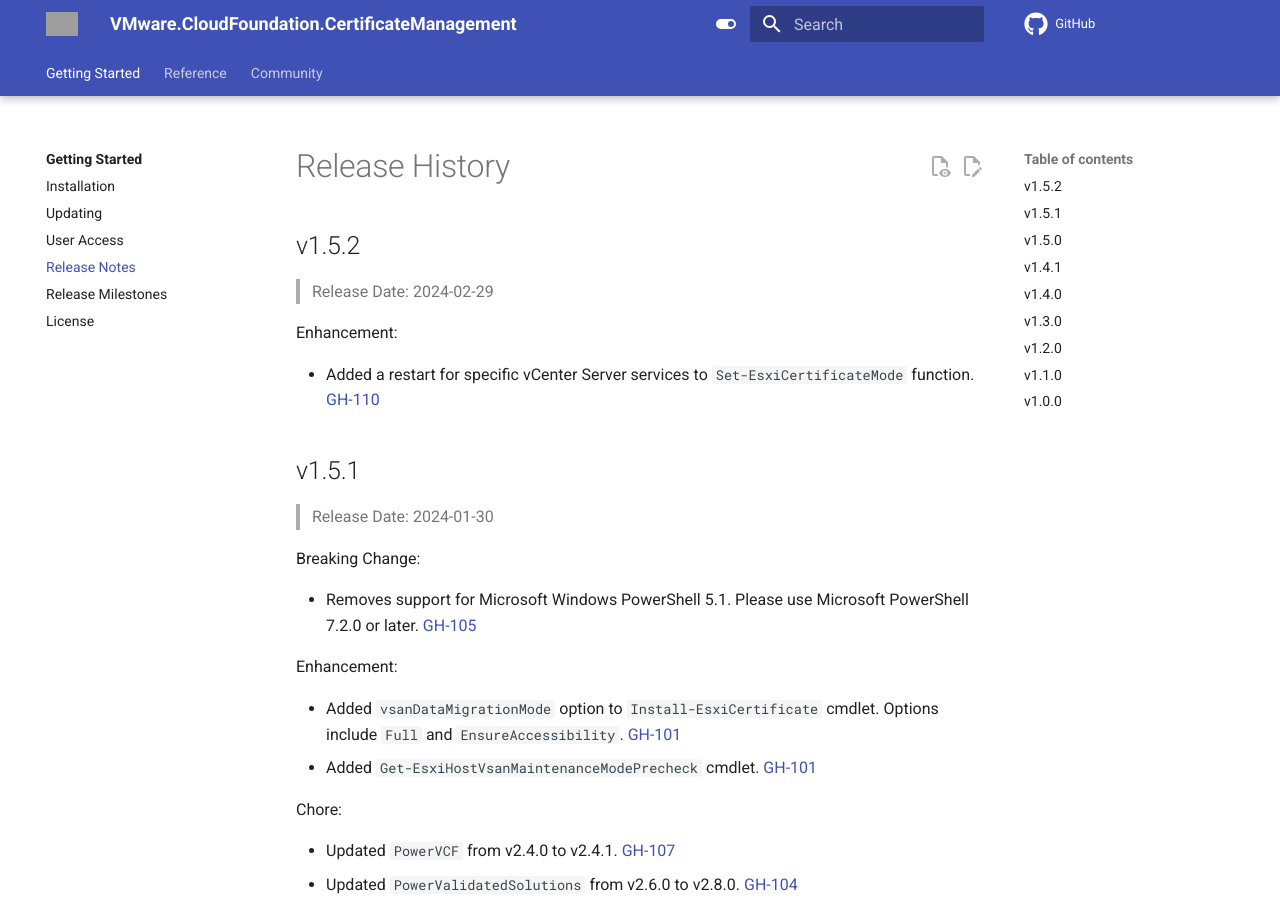
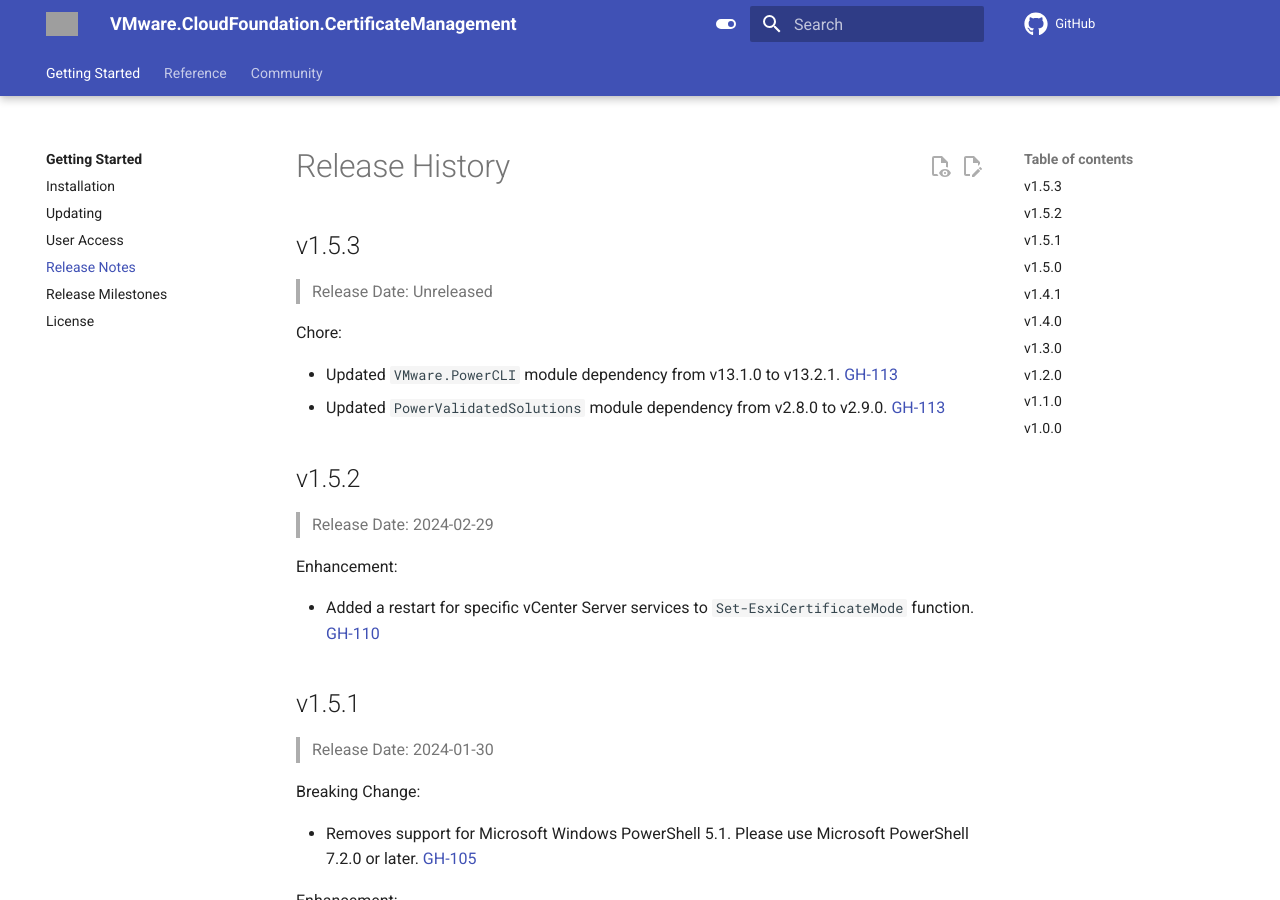
Before and after one commit to vmware/powershell-module-for-vmware-cloud-foundation-certificate-management, an MkDocs documentation site: the page built from docs/release-notes.md, in a window 1280 px wide and 900 px high. Built offline with MkDocs 1.6.1 and Material for MkDocs 9.7.7, drawn with Linux system fonts in a browser that asks for light colours; comment, search, counter and statistics services are not loaded; the version menu is left out; grey boxes are pictures that could not be loaded.

Commit message:
chore(deps): update-dependencies
- Updated `VMware.PowerCLI` module dependency from v13.1.0 to v13.2.1.
- Updated `VMware.PowerValidatedSolutions` module dependency from v2.8.0 to v2.9.0.
- Updated `CHANGELOG.md` and documentation.

Signed-off-by: Kevin Teng <kevin.teng@broadcom.com>

```diff
--- a/CHANGELOG.md
+++ b/CHANGELOG.md
@@ -1,4 +1,13 @@
 # Release History
+
+## v1.5.3
+
+> Release Date: Unreleased
+
+Chore:
+
+- Updated `VMware.PowerCLI` module dependency from v13.1.0 to v13.2.1. [GH-113](https://github.com/vmware/powershell-module-for-vmware-cloud-foundation-certificate-management/pull/113)
+- Updated `PowerValidatedSolutions` module dependency from v2.8.0 to v2.9.0. [GH-113](https://github.com/vmware/powershell-module-for-vmware-cloud-foundation-certificate-management/pull/113)
 
 ## v1.5.2
 
```
Also changed, not shown: docs/index.md (+8 -8 lines), 4 other files.
